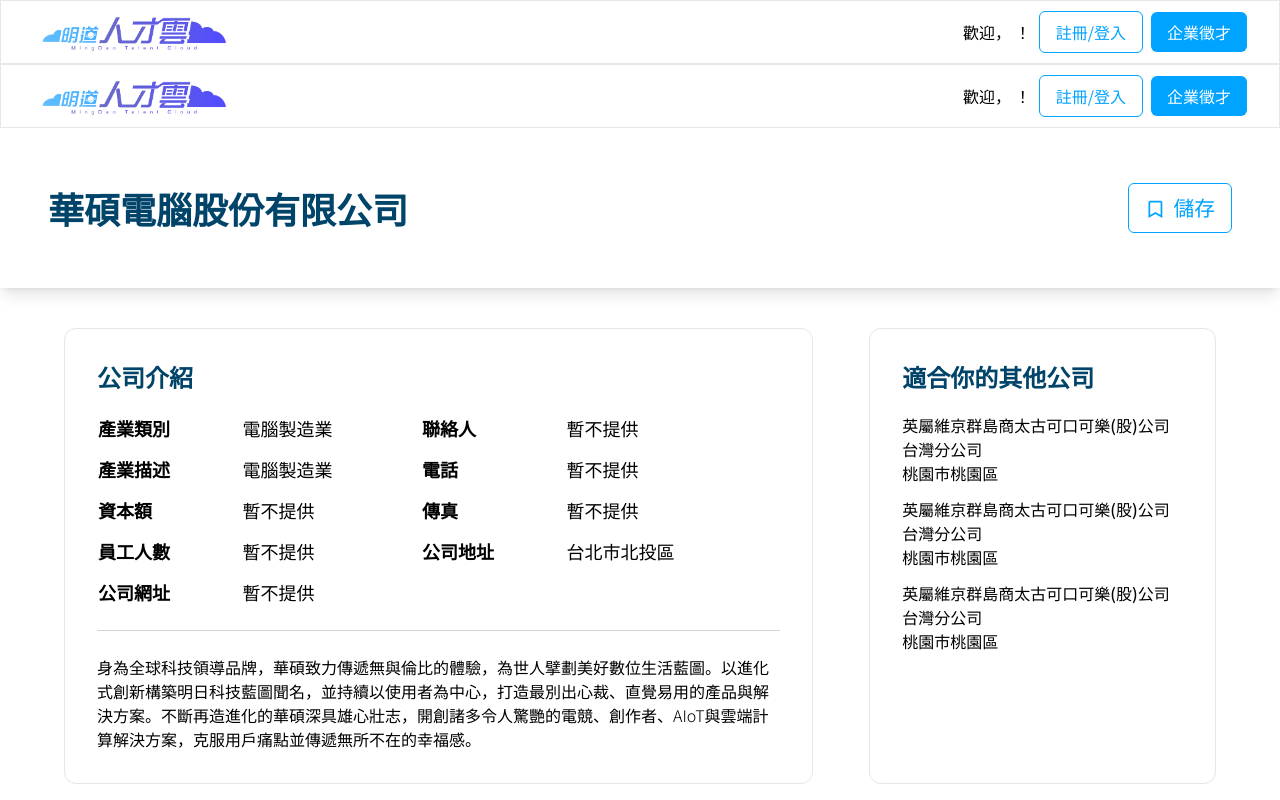
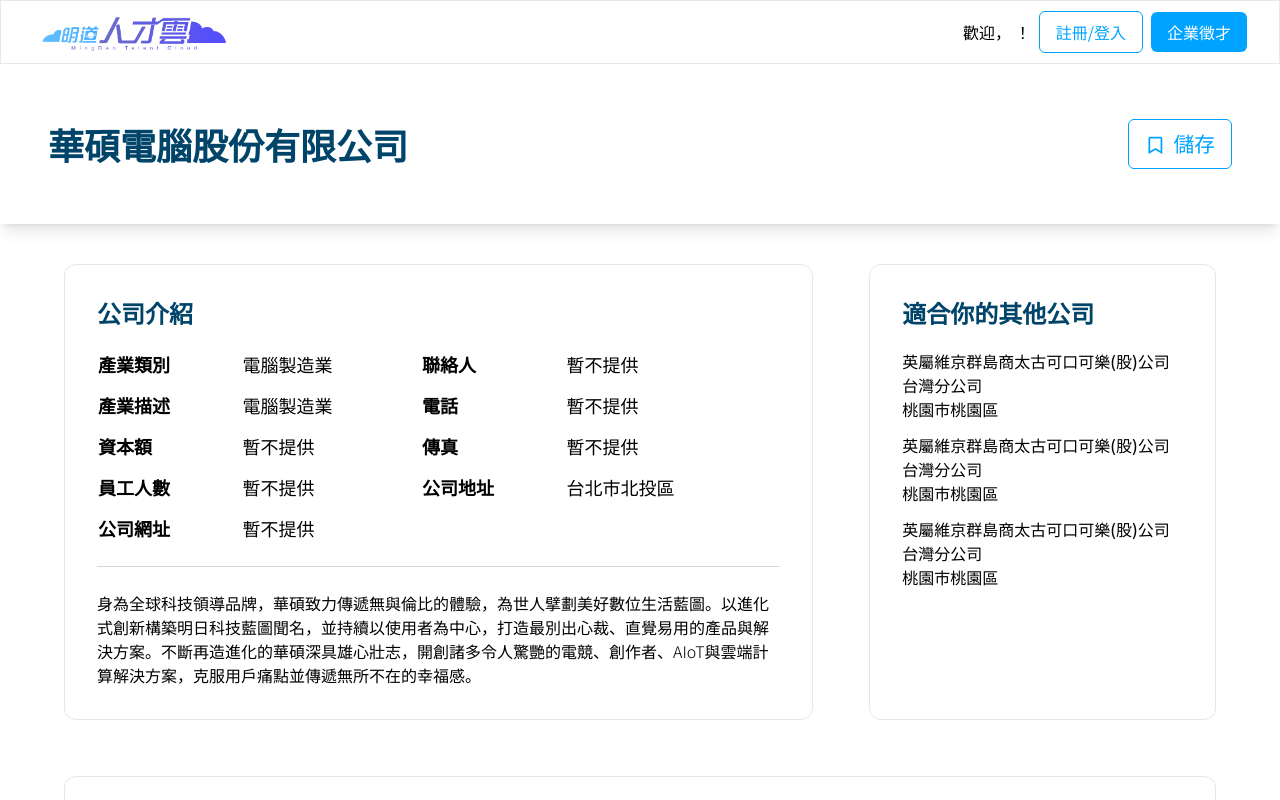
Before and after one commit to MingdaoTC/Service, a Next.js app: page /company/1 in a window 1280 px wide. Shown: the top 800 px of the page. Built offline with nearby package versions, Linux system fonts and the light colour scheme; no server answers.

Commit message:
fix: remove duplicated headerbar in Job page and Company pag since headerbar has applied in layout.

```diff
--- a/src/app/company/[companyId]/page.tsx
+++ b/src/app/company/[companyId]/page.tsx
@@ -41,12 +41,11 @@ export default function companyID() {
 
   return (
     <>
-      <HeaderBar />
       <Info data={testCompanyData0} />
       <div
         className={joinClass(
           "w-[90dvw] m-auto my-[5dvh] flex flex-col",
-          blockGap,
+          blockGap
         )}
       >
         <div className={joinClass("grid grid-cols-3", blockGap)}>
--- a/src/app/job/[jobId]/page.tsx
+++ b/src/app/job/[jobId]/page.tsx
@@ -48,7 +48,6 @@ export default function job() {
 
   return (
     <>
-      <HeaderBar />
       <Info data={testRecommendedJobData} />
       <div className="grid grid-cols-3 gap-14 w-[90dvw] m-auto my-[5dvh]">
         <div
```
